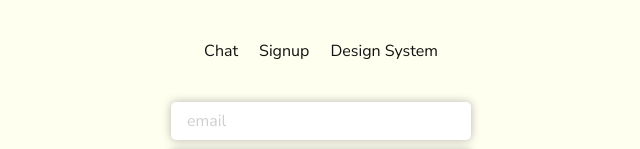
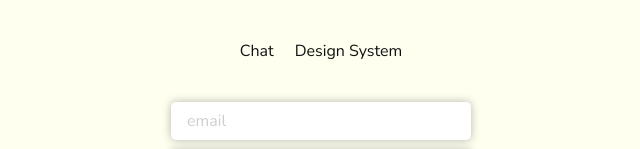
Before and after one commit to edarcode/only-chat, a React (Vite) app: page /login in a window 1280 px wide. Shown: the top 149 px of the page, without its empty margins (316-956 px from the left). Built offline with nearby package versions, Linux system fonts and the light colour scheme.

Commit message:
ORGANIZANDO pages para el nav y otras externas no visuales en el nav

```diff
--- a/src/App/router/pages.tsx
+++ b/src/App/router/pages.tsx
@@ -36,4 +36,4 @@ export const DESIGN_SYSTEM = {
 	element: <DesignSystem />
 } as const;
 
-export const PAGES = [CHAT, SIGNUP, DESIGN_SYSTEM];
+export const PAGES = [CHAT, DESIGN_SYSTEM];
--- a/src/App/router/router.tsx
+++ b/src/App/router/router.tsx
@@ -1,13 +1,13 @@
 import { createBrowserRouter } from "react-router-dom";
 import App from "../App";
 import ErrPage from "../pages/ErrPage/ErrPage";
-import { LOGIN, PAGES } from "./pages";
+import { LOGIN, PAGES, SIGNUP } from "./pages";
 
 export const router = createBrowserRouter([
 	{
 		path: "/",
 		element: <App />,
 		errorElement: <ErrPage />,
-		children: [...PAGES, LOGIN]
+		children: [...PAGES, LOGIN, SIGNUP]
 	}
 ]);
```
